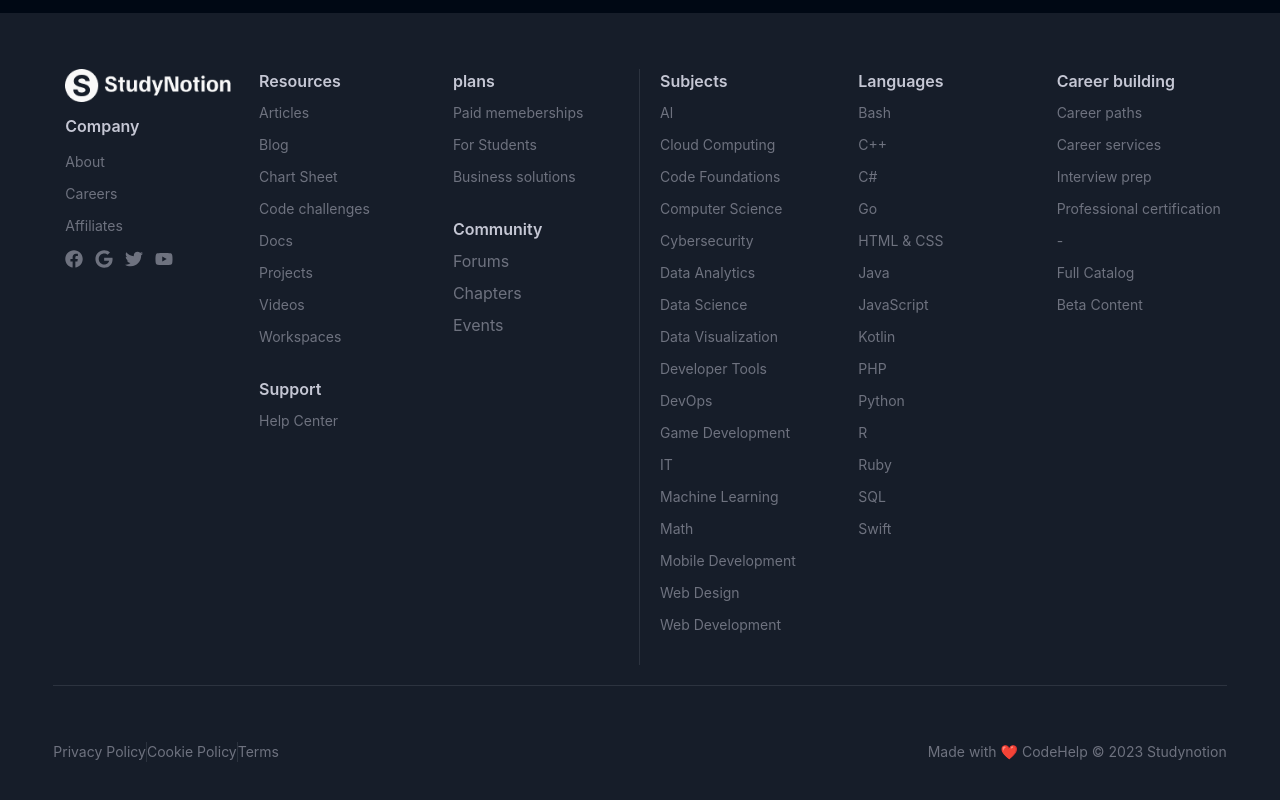
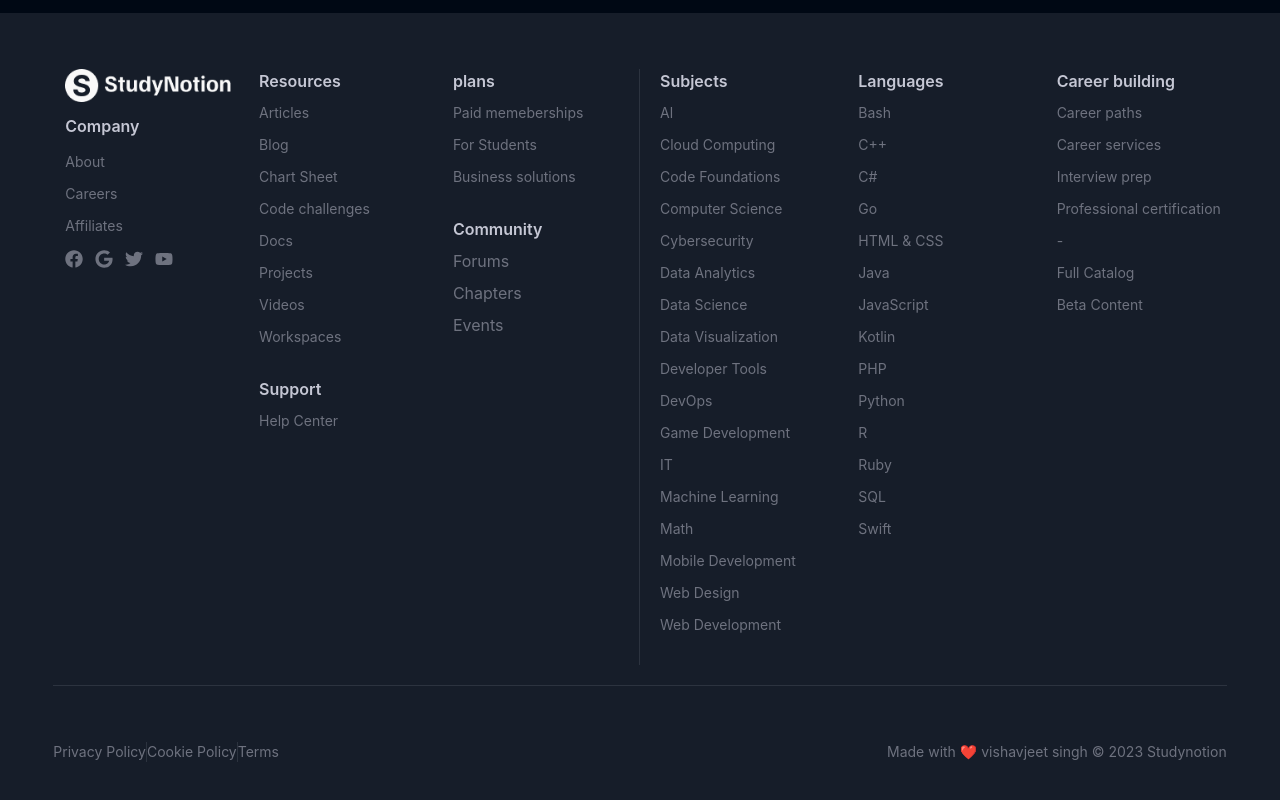
Before and after one commit to vishavjeetsinghrathore/edtechproject, a React (Create React App) app: page / in a window 1280 px wide. Shown: the part 4984-5784 px from the top of the page. Built offline with nearby package versions, Linux system fonts and the light colour scheme; no server answers.

Commit message:
updation

```diff
--- a/src/components/common/Footer.js
+++ b/src/components/common/Footer.js
@@ -207,7 +207,7 @@
 
                     </div>
 
-                    <div className="text-center">Made with ❤️ CodeHelp © 2023 Studynotion </div>
+                    <div className="text-center">Made with ❤️ vishavjeet singh © 2023 Studynotion </div>
 
                 </div>
 
```
